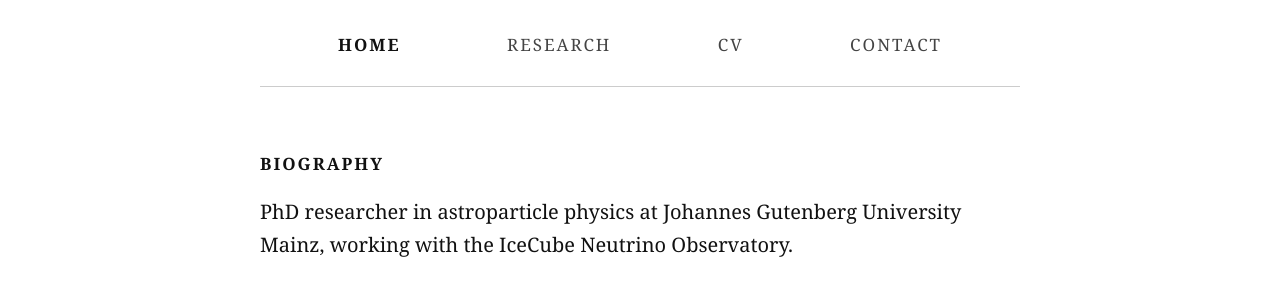
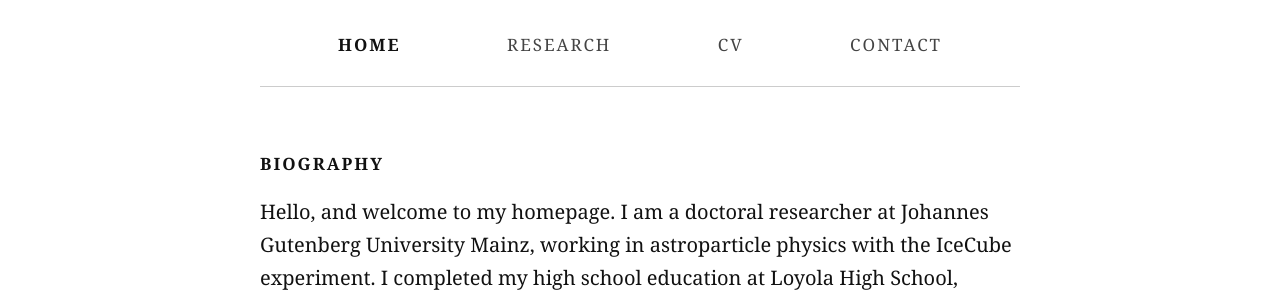
Before and after one commit to kaustav-dutta/kaustav-dutta.github.io, a plain HTML site: page index.html in a window 1280 px wide. Shown: the part 500-800 px from the top of the page. Drawn offline with Linux system fonts and the light colour scheme.

Commit message:
Update index.html

```diff
--- a/index.html
+++ b/index.html
@@ -105,8 +105,7 @@
 
     <h2>BIOGRAPHY</h2>
     <p>
-      PhD researcher in astroparticle physics at Johannes Gutenberg University Mainz,
-      working with the IceCube Neutrino Observatory.
+Hello, and welcome to my homepage. I am a doctoral researcher at Johannes Gutenberg University Mainz, working in astroparticle physics with the IceCube experiment. I completed my high school education at Loyola High School, Jamshedpur, India, graduating in 2016. I then earned my undergraduate degree from the Birla Institute of Technology and Science, Pilani, India, in 2021. Following this, I pursued a two-year Master’s program in particle and astroparticle physics at Johannes Gutenberg University Mainz, where I defended my Master’s thesis in September 2023.
     </p>
   </div>
 
```
